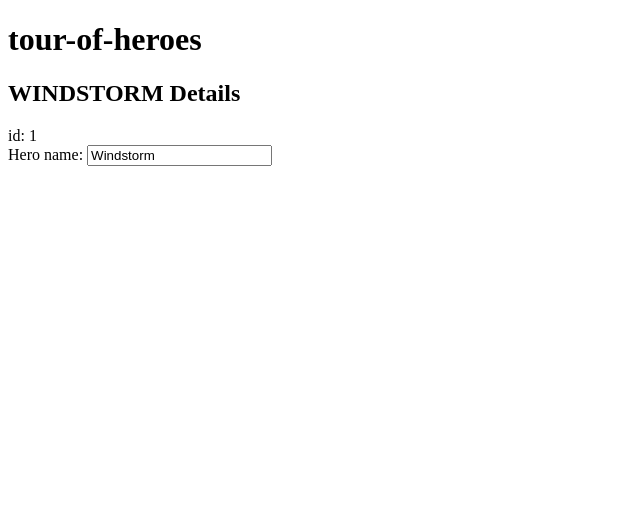
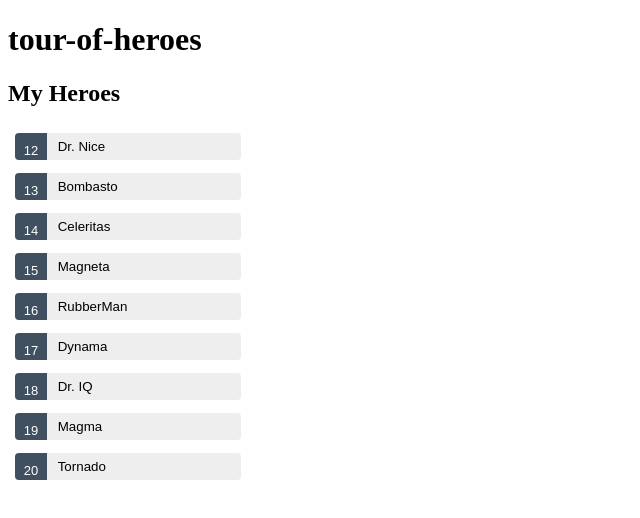
Before and after one commit to aripiprazole/tour-of-heroes, an Angular app: page / in a window 1280 px wide. Shown: the top 518 px of the page, without its empty margins (0-640 px from the left). Built offline with nearby package versions, Linux system fonts and the light colour scheme.

Commit message:
display a list of heroes

```diff
--- a/src/app/heroes/heroes.component.html
+++ b/src/app/heroes/heroes.component.html
@@ -1,6 +1,22 @@
-<h2>{{ hero.name | uppercase }} Details</h2>
-<div><span>id: </span>{{ hero.id }}</div>
-<div>
-  <label for="name">Hero name: </label>
-  <input id="name" [(ngModel)]="hero.name" placeholder="name" />
+<h2>My Heroes</h2>
+<ul class="heroes">
+  <li *ngFor="let hero of heroes">
+    <button
+      [class.selected]="hero === selectedHero"
+      type="button"
+      (click)="onSelect(hero)"
+    >
+      <span class="badge">{{ hero.id }}</span>
+      <span class="name">{{ hero.name }}</span>
+    </button>
+  </li>
+</ul>
+
+<div *ngIf="selectedHero">
+  <h2>{{ selectedHero.name | uppercase }} Details</h2>
+  <div>hero id: {{ selectedHero.id }}</div>
+  <div>
+    <label for="hero-name">hero name: </label>
+    <input id="hero-name" [(ngModel)]="selectedHero.name" placeholder="name" />
+  </div>
 </div>
--- a/src/app/heroes/heroes.component.scss
+++ b/src/app/heroes/heroes.component.scss
@@ -0,0 +1,66 @@
+.heroes {
+  margin: 0 0 2em 0;
+  list-style-type: none;
+  padding: 0;
+  width: 15em;
+
+  li {
+    display: flex;
+  }
+
+  .name {
+    align-self: center;
+  }
+}
+
+.heroes button {
+  flex: 1;
+  cursor: pointer;
+  position: relative;
+  left: 0;
+  background-color: #eee;
+  margin: 0.5em;
+  padding: 0;
+  border-radius: 4px;
+  display: flex;
+  align-items: stretch;
+  height: 2em;
+  border: none;
+
+  .badge {
+    display: inline-block;
+    font-size: small;
+    color: white;
+    padding: 0.8em 0.7em 0 0.7em;
+    background-color: #405061;
+    line-height: 1em;
+    margin-right: 0.8em;
+    border-radius: 4px 0 0 4px;
+  }
+
+  :hover {
+    color: #2c3a41;
+    background-color: #e6e6e6;
+    left: 0.1em;
+  }
+
+  :active {
+    background-color: #525252;
+    color: #fafafa;
+  }
+
+  .selected {
+    background-color: black;
+    color: white;
+  }
+
+  .selected:hover {
+    background-color: #505050;
+    color: white;
+  }
+
+  .selected:active {
+    background-color: black;
+    color: white;
+  }
+}
--- a/src/app/heroes/heroes.component.ts
+++ b/src/app/heroes/heroes.component.ts
@@ -1,20 +1,22 @@
 import { Component, OnInit } from '@angular/core';
 
 import { Hero } from '../hero';
+import { HEROES } from '../mock-heroes';
 
 @Component({
   selector: 'app-heroes',
   templateUrl: './heroes.component.html',
-  styleUrls: ['./heroes.component.scss']
+  styleUrls: ['./heroes.component.scss'],
 })
 export class HeroesComponent implements OnInit {
-  hero: Hero = {
-    id: 1,
-    name: 'Windstorm'
+  heroes: Hero[] = HEROES;
+  selectedHero?: Hero;
+
+  constructor() {}
+
+  onSelect(hero: Hero): void {
+    this.selectedHero = hero;
   }
 
-  constructor() { }
-
-  ngOnInit(): void {
-  }
+  ngOnInit(): void {}
 }
--- /dev/null
+++ b/src/app/mock-heroes.ts
@@ -0,0 +1,13 @@
+import { Hero } from "./hero";
+
+export const HEROES: Hero[] = [
+  { id: 12, name: 'Dr. Nice' },
+  { id: 13, name: 'Bombasto' },
+  { id: 14, name: 'Celeritas' },
+  { id: 15, name: 'Magneta' },
+  { id: 16, name: 'RubberMan' },
+  { id: 17, name: 'Dynama' },
+  { id: 18, name: 'Dr. IQ' },
+  { id: 19, name: 'Magma' },
+  { id: 20, name: 'Tornado' }
+];
```
